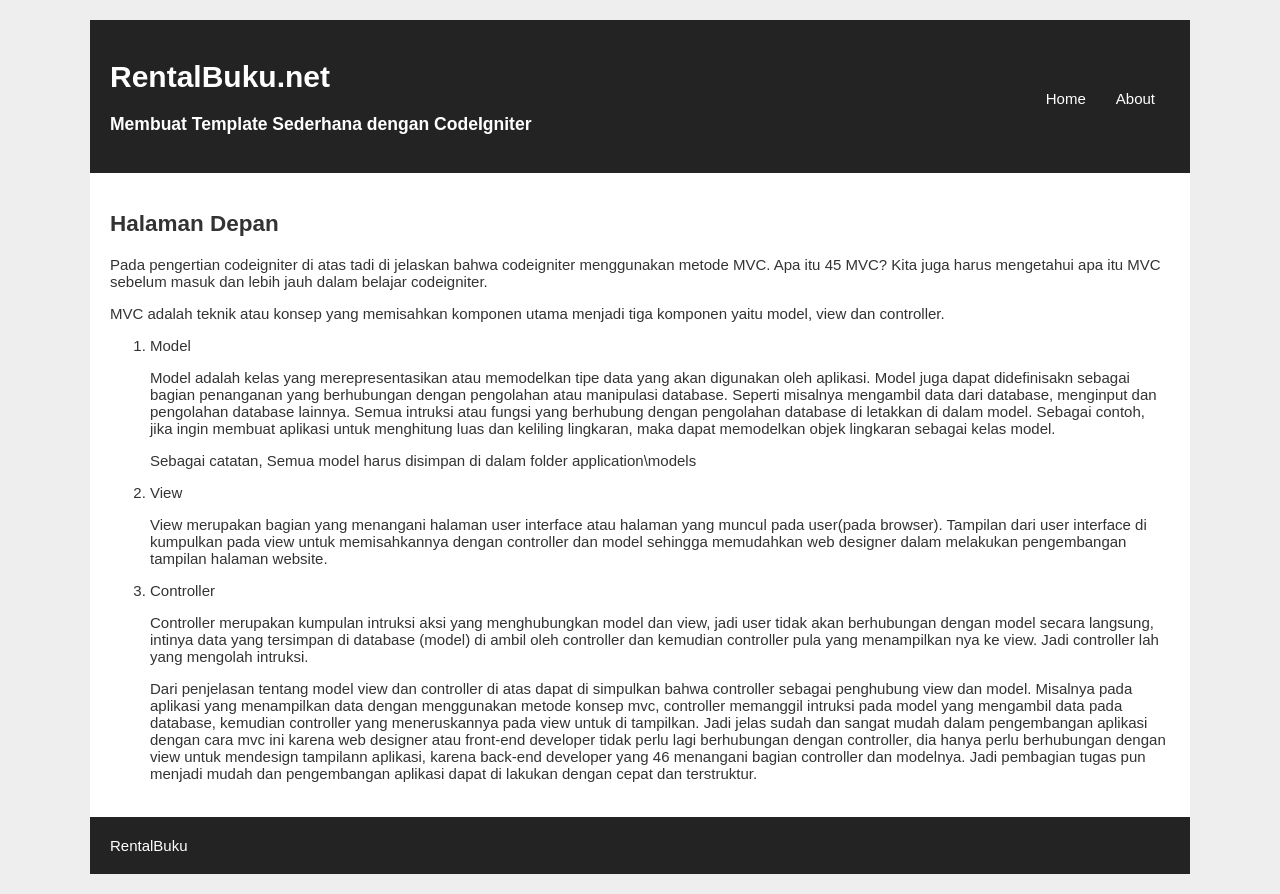
After one commit to Alief12221061/pustaka-booking-12221061, a CodeIgniter app: page /pustaka-booking/index.php/web/index in a window 1280 px wide. The commit adds this page. Run offline with CodeIgniter, Linux system fonts and the light colour scheme.

Commit message:
Pertemuan 4,5.

```diff
--- a/application/config/autoload.php
+++ b/application/config/autoload.php
@@ -58,7 +58,7 @@ $autoload['packages'] = array();
 |
 |	$autoload['libraries'] = array('user_agent' => 'ua');
 */
-$autoload['libraries'] = array();
+$autoload['libraries'] = array('form_validation');
 
 /*
 | -------------------------------------------------------------------
@@ -89,7 +89,7 @@ $autoload['drivers'] = array();
 |
 |	$autoload['helper'] = array('url', 'file');
 */
-$autoload['helper'] = array();
+$autoload['helper'] = array('url');
 
 /*
 | -------------------------------------------------------------------
--- a/application/config/config.php
+++ b/application/config/config.php
@@ -23,7 +23,7 @@ defined('BASEPATH') OR exit('No direct script access allowed');
 | a PHP script and you can easily do that on your own.
 |
 */
-$config['base_url'] = '';
+$config['base_url'] = 'http://localhost/pustaka-booking';
 
 /*
 |--------------------------------------------------------------------------
--- /dev/null
+++ b/application/controllers/web.php
@@ -0,0 +1,24 @@
+<?php
+defined('BASEPATH') or exit ('no direct script access allowed');
+class Web extends CI_Controller{
+ function __construct(){
+ parent::__construct();
+ }
+ public function index(){
+ $data['judul'] = "Halaman Depan";
+ $this->load->view('v_header',$data);
+ $this->load->view('v_index',$data);
+
+ $this->load->view('v_footer',$data);
+
+ }
+ public function about()
+ {
+ $data['judul'] = "Halaman About";
+ $this->load->view('v_header', $data);
+ $this->load->view('v_about', $data);
+ $this->load->view('v_footer', $data);
+ }
+
+}
+?>
--- /dev/null
+++ b/application/views/v_footer.php
@@ -0,0 +1,6 @@
+<footer>
+ <a href=”http://www.RentalBuku.com”>RentalBuku</a>
+ </footer>
+ </div>
+</body>
+</html>
--- /dev/null
+++ b/application/views/v_header.php
@@ -0,0 +1,22 @@
+<!DOCTYPE html>
+<html>
+<head>
+ <meta charset="utf-8">
+ <title>Web Prog II | Merancang Template sederhana dengan codeigniter</title>
+ <link rel="stylesheet" type="text/css" href="<?php echo base_url() ?>assets/css/stylebuku.css">
+</head>
+<body>
+ <div id="wrapper">
+ <header>
+ <hgroup>
+ <h1>RentalBuku.net</h1>
+ <h3>Membuat Template Sederhana dengan CodeIgniter</h3>
+ </hgroup>
+ <nav>
+ <ul>
+ <li><a href='index.php/web'>Home</a></li>
+ <li><a href="index.php/web/about">About</a></li>
+ </ul>
+ </nav>
+ <div class="clear"></div>
+ </header>
--- /dev/null
+++ b/application/views/v_index.php
@@ -0,0 +1,52 @@
+<section>
+ <h1><?php echo $judul ?></h1>
+ <p align=’justify’>Pada pengertian codeigniter di atas
+tadi di jelaskan bahwa codeigniter menggunakan metode MVC. Apa itu
+45
+MVC? Kita juga harus mengetahui apa itu MVC sebelum masuk dan lebih
+jauh dalam belajar codeigniter.</p>
+ <p>MVC adalah teknik atau konsep yang memisahkan
+komponen utama menjadi tiga komponen yaitu model, view dan
+controller.</p>
+
+ <ol type=”a”>
+ <li>Model</li>
+<p align=’justify’>Model adalah kelas yang merepresentasikan atau
+memodelkan tipe data yang akan digunakan oleh aplikasi. Model juga
+dapat didefinisakn sebagai bagian penanganan yang berhubungan dengan
+pengolahan atau manipulasi database. Seperti misalnya mengambil data
+dari database, menginput dan pengolahan database lainnya. Semua
+intruksi atau fungsi yang berhubung dengan pengolahan database di
+letakkan di dalam model. Sebagai contoh, jika ingin membuat aplikasi
+untuk menghitung luas dan keliling lingkaran, maka dapat memodelkan
+objek lingkaran sebagai kelas model.</p>
+<p align=’justify’>Sebagai catatan, Semua model harus disimpan di
+dalam folder application\models</p>
+<li>View</li>
+<p align=’justify’>View merupakan bagian yang menangani halaman user
+interface atau halaman yang muncul pada user(pada browser). Tampilan
+dari user interface di kumpulkan pada view untuk memisahkannya
+dengan controller dan model sehingga memudahkan web designer dalam
+melakukan pengembangan tampilan halaman website.</p>
+<li>Controller</li>
+<p align=’justify’>Controller merupakan kumpulan intruksi aksi yang
+menghubungkan model dan view, jadi user tidak akan berhubungan
+dengan model secara langsung, intinya data yang tersimpan di
+database (model) di ambil oleh controller dan kemudian controller
+pula yang menampilkan nya ke view. Jadi controller lah yang mengolah
+intruksi.</p>
+<p align=’justify’>Dari penjelasan tentang model view dan controller
+di atas dapat di simpulkan bahwa controller sebagai penghubung view
+dan model. Misalnya pada aplikasi yang menampilkan data dengan
+menggunakan metode konsep mvc, controller memanggil intruksi pada
+model yang mengambil data pada database, kemudian controller yang
+meneruskannya pada view untuk di tampilkan. Jadi jelas sudah dan
+sangat mudah dalam pengembangan aplikasi dengan cara mvc ini karena
+web designer atau front-end developer tidak perlu lagi berhubungan
+dengan controller, dia hanya perlu berhubungan dengan view untuk
+mendesign tampilann aplikasi, karena back-end developer yang
+46
+menangani bagian controller dan modelnya. Jadi pembagian tugas pun
+menjadi mudah dan pengembangan aplikasi dapat di lakukan dengan
+cepat dan terstruktur.</p>
+</section>
--- a/application/views/view-data-matakuliah.php
+++ b/application/views/view-data-matakuliah.php
@@ -1,4 +1,4 @@
-html>
+<html>
 <head>
 
  <title>Tampil Data Matakuliah</title>
--- a/application/views/view-form-matakuliah.php
+++ b/application/views/view-form-matakuliah.php
@@ -4,15 +4,14 @@
 </head>
 <body>
  <center>
- <form action="<?= base_url('matakuliah/cetak'); ?>"
-method="post">
+ <form action="<?= base_url('matakuliah/cetak'); ?>"method="post">
  <table>
  <tr>
  <th colspan="3">
  Form Input Data Mata Kuliah
  </th>
  </tr>
-39
+
  <tr>
  <td colspan="3">
  <hr>
--- /dev/null
+++ b/assets/css/stylebuku.css
@@ -0,0 +1,51 @@
+body{
+    background: #eee;
+    color: #333;
+    font-family: sans-serif;
+    font-size:15px;
+   }
+   #wrapper{
+    background: #fff;
+    width: 1100px;
+    margin: 20px auto;
+   }
+   #wrapper header{
+    background: #232323;
+    padding: 20px;
+   }
+   #wrapper header hgroup{
+    float: left;
+    color: #fff;
+   }
+   #wrapper header nav{
+
+    float: right;
+    margin-top: 50px;
+   }
+   #wrapper header nav ul{
+    padding: 0;
+    margin: 0;
+   }
+   #wrapper header nav ul li{
+    float: left;
+    list-style: none;
+   }
+   #wrapper header nav ul li a{
+    padding: 15px;
+    color: #fff;
+    text-decoration: none;
+   }
+   .clear{
+    clear: both;
+   }
+   footer{
+    background: #232323;
+    padding: 20px;
+   }
+   footer a{
+    color: #fff;
+    text-decoration: none;
+   }
+   section{
+    padding: 20px;
+   }
```
Also changed, not shown: application/controllers/matakuliah.php (+14 -0 lines), application/controllers/matakuliah1.php (added, +18 -0 lines), application/views/v_about.php (added, +23 -0 lines).
